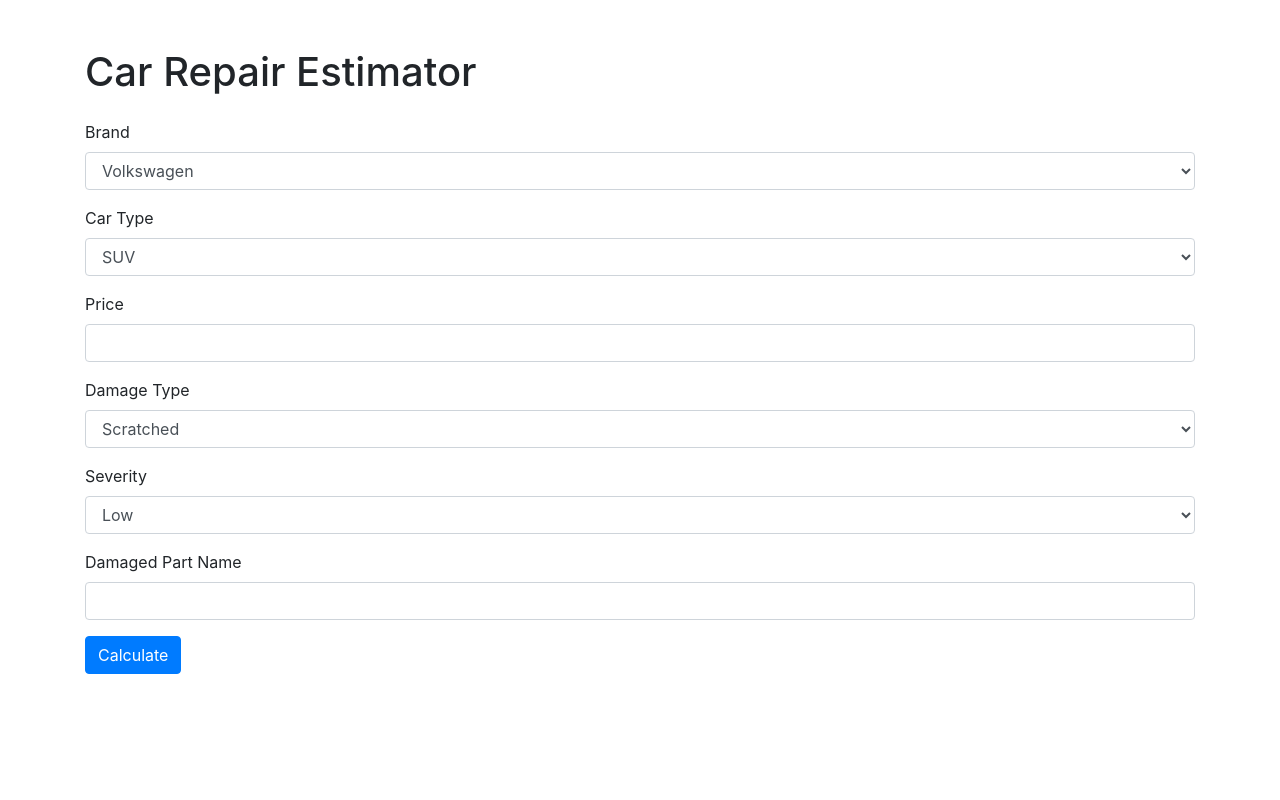
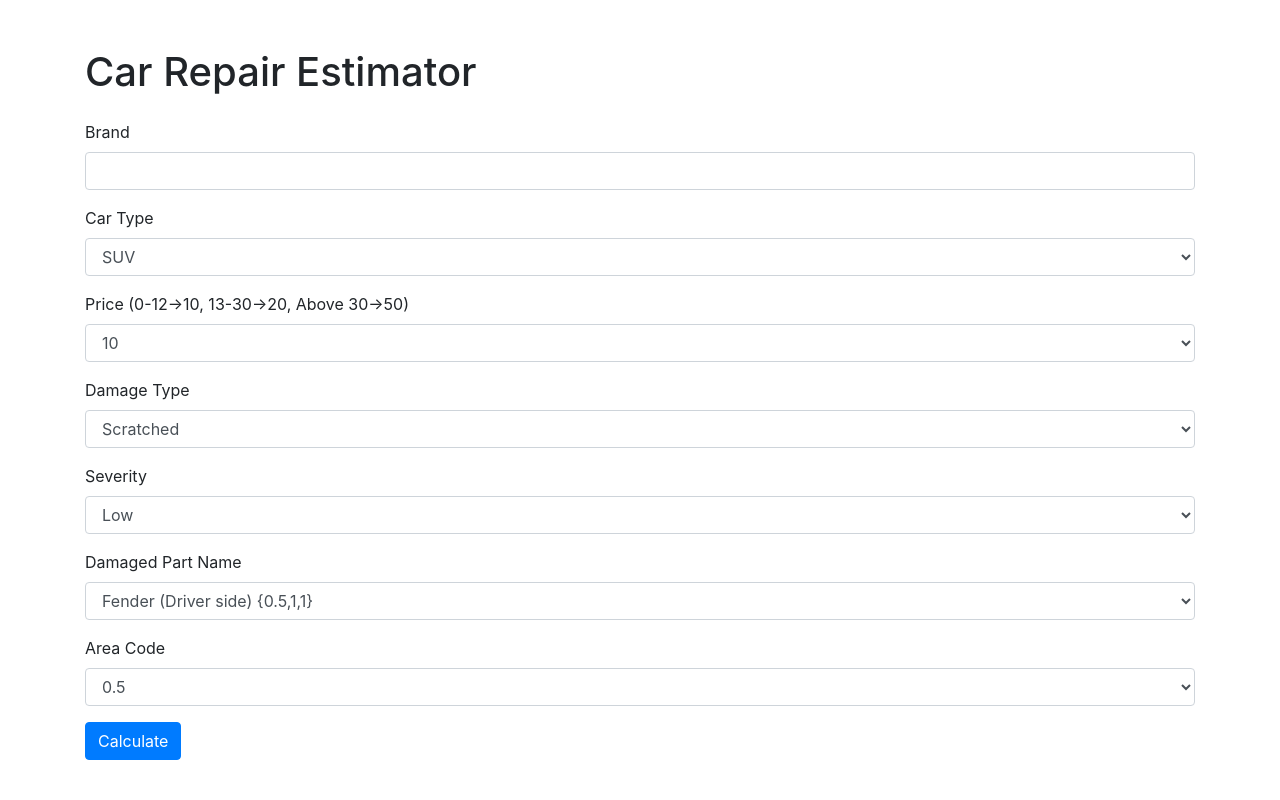
Before and after one commit to GitnamanHub/gt-report, a Flask app: page / in a window 1280 px wide. Run offline with Flask 3, Linux system fonts and the light colour scheme; some libraries are stand-ins or nearby versions.

Commit message:
Update index.html

```diff
--- a/templates/index.html
+++ b/templates/index.html
@@ -12,24 +12,25 @@
         <form id="estimator-form" class="mt-4">
             <div class="form-group">
                 <label for="brand">Brand</label>
-                <select id="brand" class="form-control" required>
-                    <option value="Volkswagen">Volkswagen</option>
-                    <option value="Toyota">Toyota</option>
-                </select>
+                <input type="text" id="brand" class="form-control" required>
             </div>
             <div class="form-group">
                 <label for="car_type">Car Type</label>
                 <select id="car_type" class="form-control" required>
                     <option value="SUV">SUV</option>
                     <option value="Sedan">Sedan</option>
-                    <option value="Pickup Truck">Pickup Truck</option>
+                    <!-- <option value="Pickup Truck">Pickup Truck</option> -->
                     <option value="Hatchback">Hatchback</option>
-                    <option value="MUV">MUV</option>
+                    <!-- <option value="MUV">MUV</option> -->
                 </select>
             </div>
             <div class="form-group">
-                <label for="price">Price</label>
-                <input type="number" id="price" class="form-control" required>
+                <label for="price">Price (0-12->10, 13-30->20, Above 30->50)</label>
+                <select id="price" class="form-control" required>
+                    <option value="10">10</option>
+                    <option value="20">20</option>
+                    <option value="50">50</option>
+                </select>
             </div>
             <div class="form-group">
                 <label for="damage_type">Damage Type</label>
@@ -37,7 +38,7 @@
                     <option value="Scratched">Scratched</option>
                     <option value="Dented">Dented</option>
                     <option value="Scratched and Dented">Scratched and Dented</option>
-                    <option value="Broken">Broken</option>
+                    <!-- <option value="Broken">Broken</option> -->
                 </select>
             </div>
             <div class="form-group">
@@ -45,12 +46,34 @@
                 <select id="severity" class="form-control" required>
                     <option value="Low">Low</option>
                     <option value="Medium">Medium</option>
-                    <option value="High">High</option>
+                    <!-- <option value="High">High</option> -->
                 </select>
             </div>
             <div class="form-group">
                 <label for="damaged_part">Damaged Part Name</label>
-                <input type="text" id="damaged_part" class="form-control" required>
+                <select id="damaged_part" class="form-control" required>
+                    <option value="Fender (Driver side)">Fender (Driver side) {0.5,1,1}</option>
+                    <option value="Fender (Passenger side)">Fender (Passenger side) {0.5,1,1}</option>
+                    <option value="Front Bonnet">Front Bonnet {1,1,1.5}</option>
+                    <option value="Front Bumper">Front Bumper {1.5,2,2}</option>
+                    <option value="Front Door (Driver side)">Front Door (Driver side) {2,2.5,3}</option>
+                    <option value="Front Door (Passenger side)">Front Door (Passenger side) {2,2.5,3}</option>
+                    <option value="Boot">Boot {1,1,1.5}</option>
+                    <option value="Rear Bumper">Rear Bumper {1.5,2,2}</option>
+                    <option value="Rear Door (Driver side)">Rear Door (Driver side) {2,2.5,3}</option>
+                    <option value="Rear Door (Passenger side)">Rear Door (Passenger side) {2,2.5,3}</option>
+                    </select>
+            </div>
+            <div class="form-group">
+                <label for="area_code">Area Code</label>
+                <select id="area_code" class="form-control" required>
+                    <option value="0.5">0.5</option>
+                    <option value="1">1</option>
+                    <option value="1.5">1.5</option>
+                    <option value="2">2</option>
+                    <option value="2.5">2.5</option>
+                    <option value="3">3</option>
+                </select>
             </div>
             <button type="submit" class="btn btn-primary">Calculate</button>
         </form>
@@ -67,6 +90,7 @@
             const damage_type = document.getElementById('damage_type').value;
             const severity = document.getElementById('severity').value;
             const damaged_part = document.getElementById('damaged_part').value;
+            const area_code = document.getElementById('area_code').value;
 
             fetch('/calculate', {
                 method: 'POST',
@@ -79,7 +103,8 @@
                     price: price,
                     damage_type: damage_type,
                     damage_severity: severity, // Corrected to match Flask variable name
-                    damaged_part: damaged_part
+                    damaged_part: damaged_part,
+                    area_code: area_code
                 })
             })
             .then(response => response.json())
```
